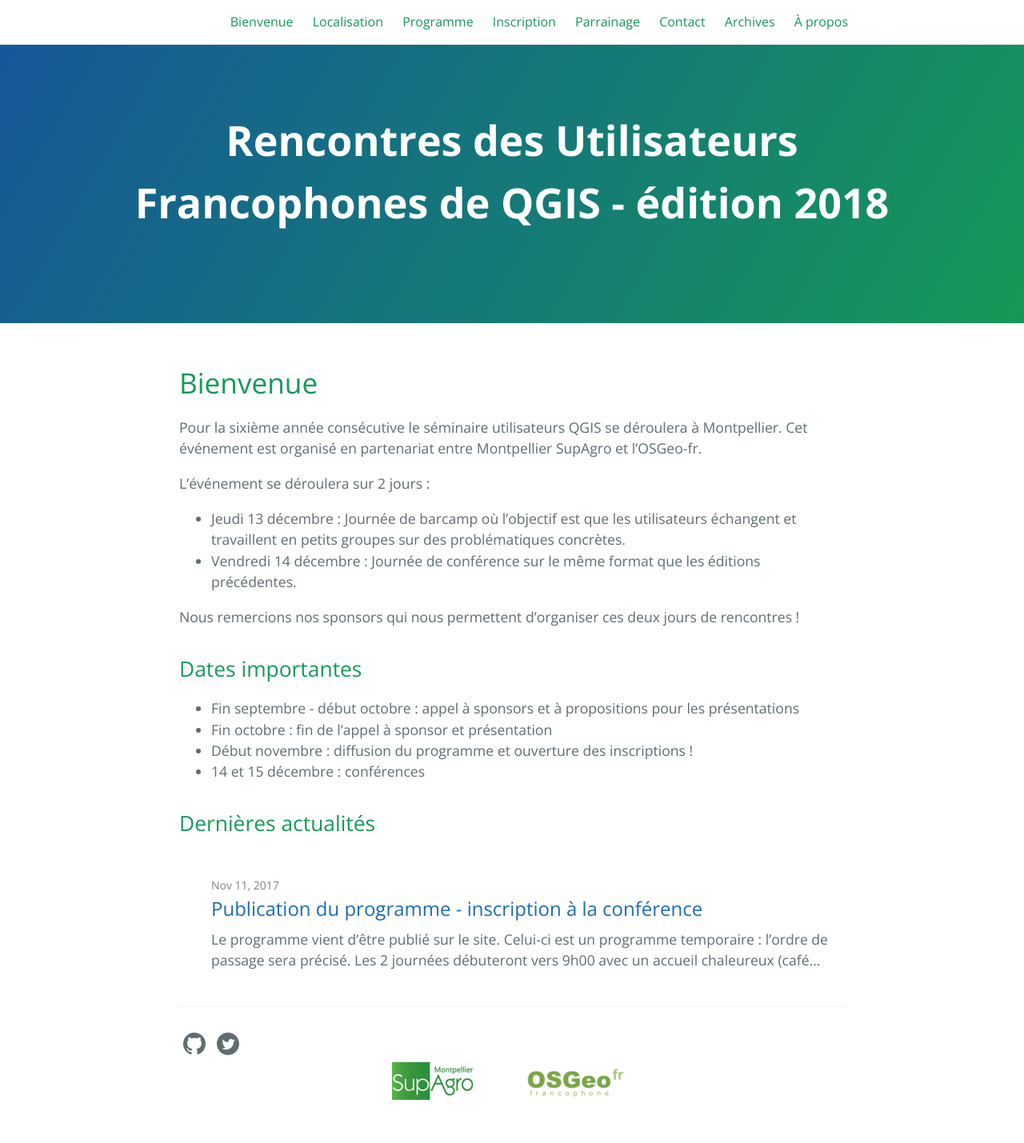
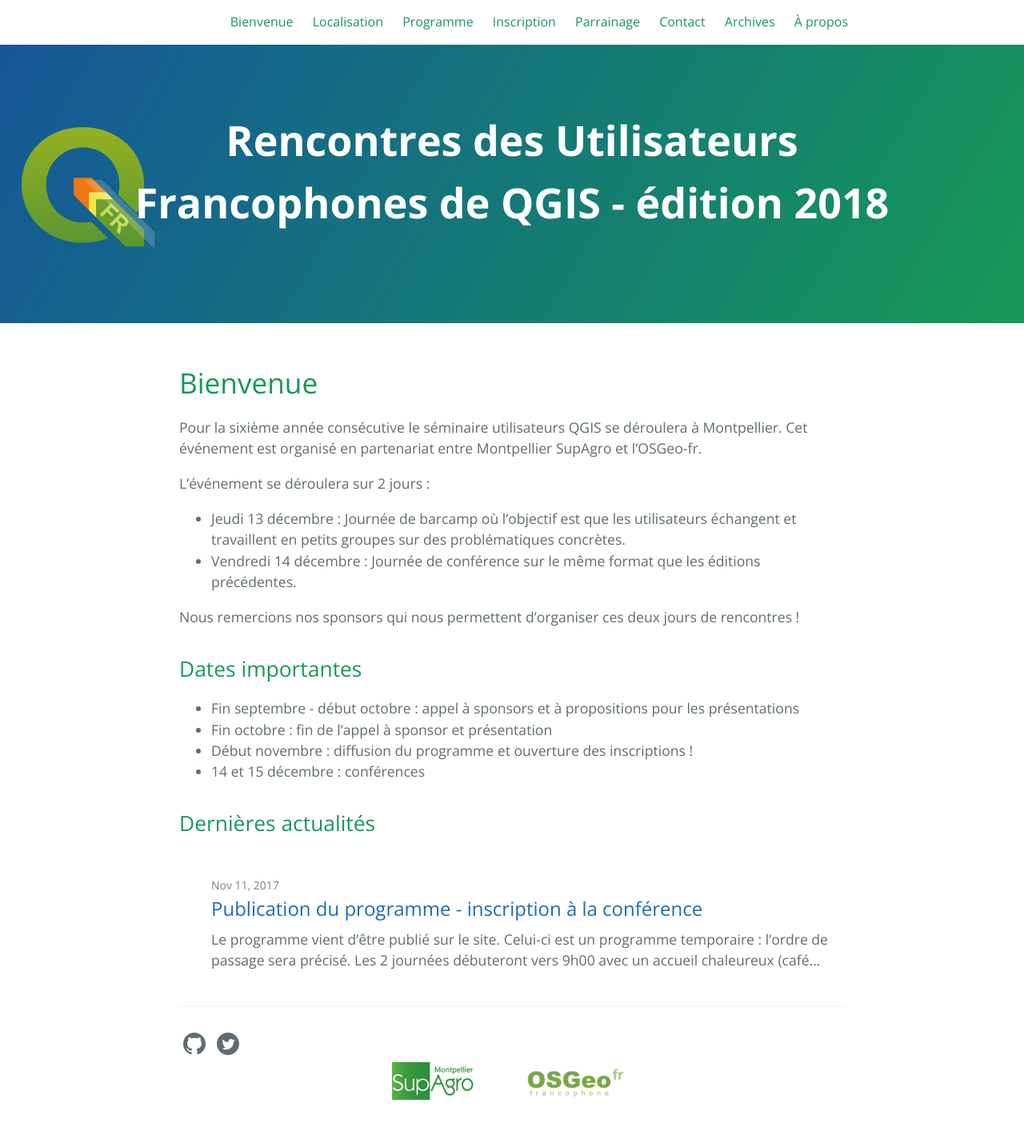
Before and after one commit to OSGeo-fr/QGIS-conf-fr-website, a Jekyll site: the page built from index.md, in a window 1280 px wide. Shown: the whole page at 80% size. Built offline with Jekyll 4.4.1, drawn with Linux system fonts in a browser that asks for light colours; the repository's description, which GitHub fills in, is left out.

Commit message:
First attempt to add qgis logo in banner

```diff
--- a/_sass/jekyll-theme-cayman-blog.scss
+++ b/_sass/jekyll-theme-cayman-blog.scss
@@ -91,7 +91,10 @@ a {
   color: $header-heading-color;
   text-align: center;
   background-color: $header-bg-color;
-  background-image: linear-gradient(120deg, $header-bg-color-secondary, $header-bg-color);
+  background-image: url(/qgis-fr-logo.svg);
+  background-image: url(/qgis-fr-logo.svg), linear-gradient(120deg, #155799, #159957);
+  background-repeat: no-repeat;
+  background-position: left center ;
 
   @include large {
     padding: 5rem 6rem;
```
Also changed, not shown: qgis-fr-logo.svg (added).
